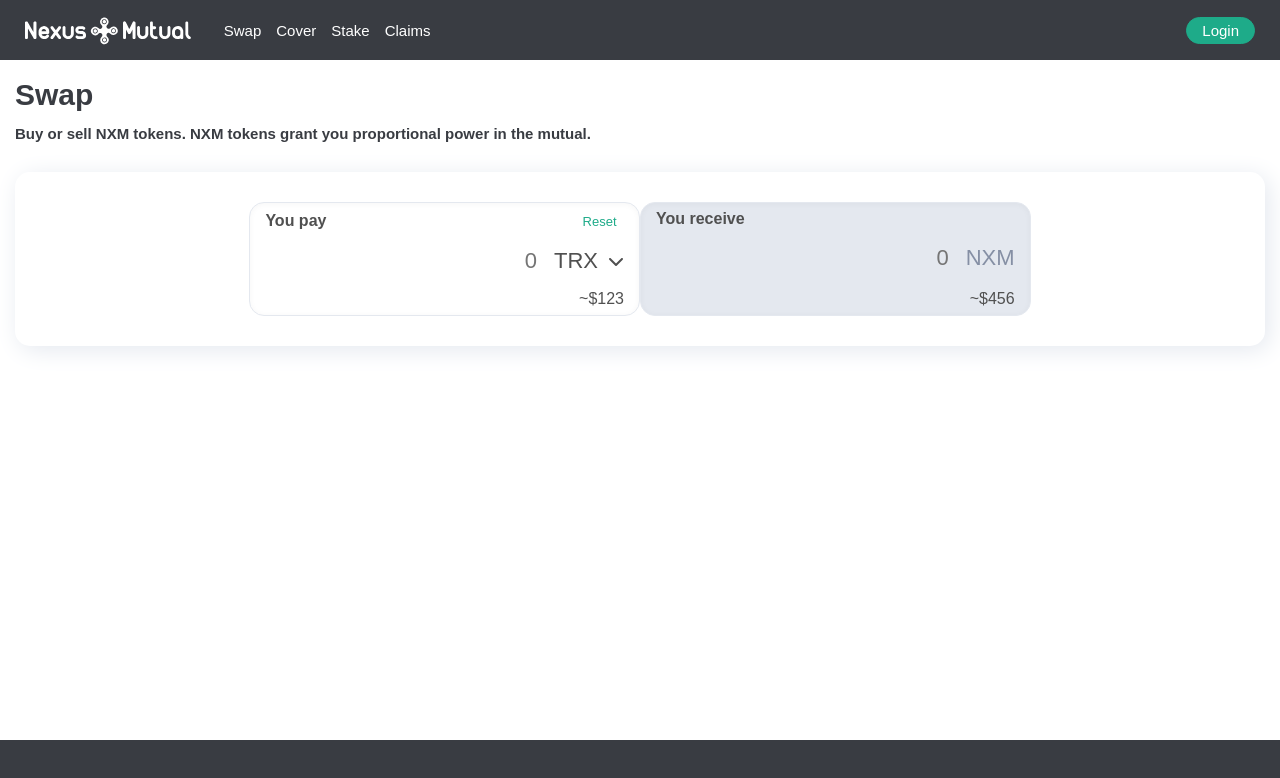
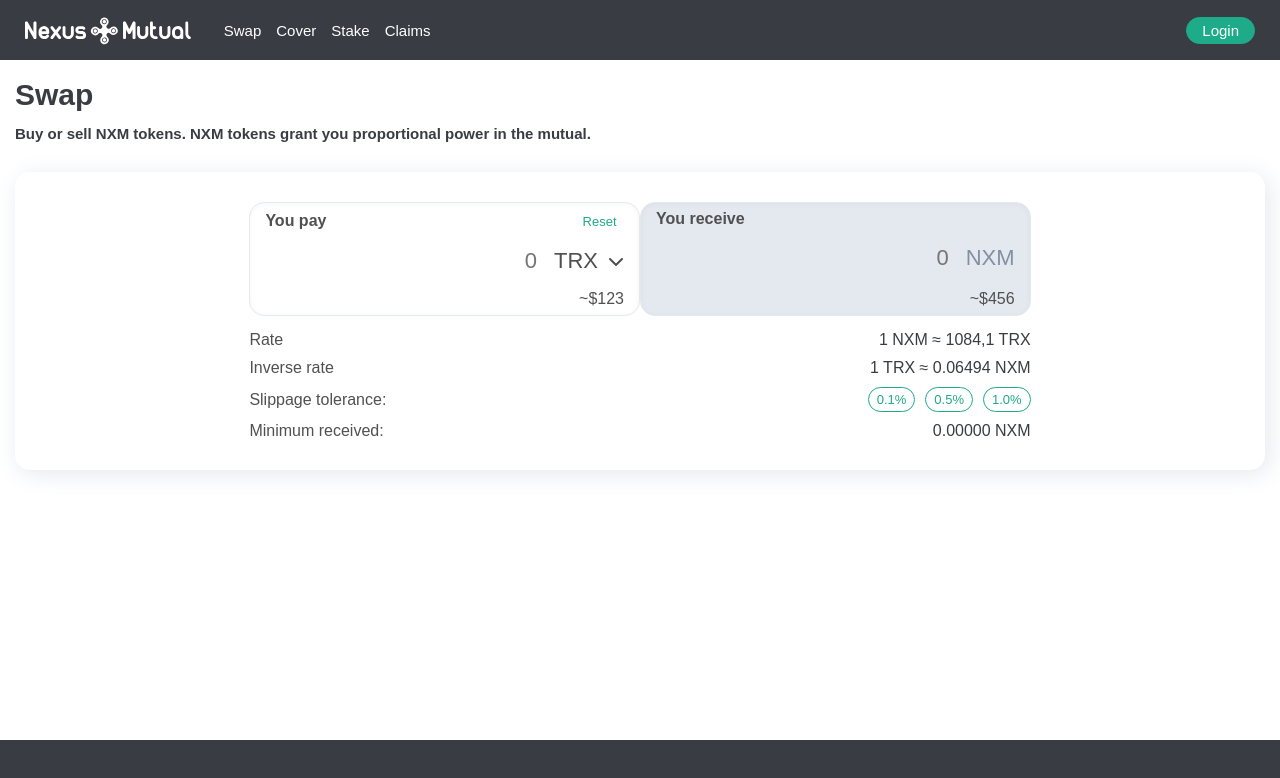
Before and after one commit to cyber-wf13/swap-react, a React (Create React App) app: page / in a window 1280 px wide. Shown: the top 778 px of the page. Built offline with nearby package versions, Linux system fonts and the light colour scheme.

Commit message:
Add string display and percentage selection in the MainContent

```diff
--- a/src/assets/scss/components/_calc.scss
+++ b/src/assets/scss/components/_calc.scss
@@ -12,4 +12,11 @@
     max-width: 465px;
     width: 100%;
   }
+
+  &__body {
+    margin: 15px 0 0;
+    display: flex;
+    flex-direction: column;
+    gap: 10px 0;
+  }
 }
--- /dev/null
+++ b/src/assets/scss/components/_calcRadio.scss
@@ -0,0 +1,27 @@
+.calc-radio {
+  &__input:checked + &__body {
+    background: linear-gradient(-45deg, #50c392, #1eab89, #50c392) 0% 0%/200%;
+    color: #fff;
+  }
+
+  &__body {
+    display: inline-block;
+    border: 1px solid $text;
+    border-radius: $radius;
+    font-size: rem(13);
+    background: transparent;
+    color: $text;
+    padding: 4px 8px;
+    transition: all 0.2s ease-out;
+    cursor: pointer;
+    text-align: center;
+    user-select: none;
+
+    @media (any-hover: hover) {
+      &:hover {
+        background: linear-gradient(-45deg, #50c392, #1eab89, #50c392) 0% 0%/200%;
+        color: #fff;
+      }
+    }
+  }
+}
--- /dev/null
+++ b/src/assets/scss/components/_calcRadiosWrapper.scss
@@ -0,0 +1,4 @@
+.calc-radios {
+  display: flex;
+  gap: 5px 10px;
+}
--- /dev/null
+++ b/src/assets/scss/components/_calcRow.scss
@@ -0,0 +1,10 @@
+.calc-row {
+  display: flex;
+  justify-content: space-between;
+  align-items: center;
+
+  &__text {
+    font-weight: 400;
+    color: $dark;
+  }
+}
--- a/src/assets/scss/style.scss
+++ b/src/assets/scss/style.scss
@@ -28,3 +28,6 @@
 @import "components/calcInput";
 @import "components/inputText";
 @import "components/select";
+@import "components/calcRow";
+@import "components/calcRadio";
+@import "components/calcRadiosWrapper";
--- /dev/null
+++ b/src/components/CalcRadio.jsx
@@ -0,0 +1,15 @@
+const CalcRadio = ({ text, checked = false, ...props }) => {
+  return (
+    <label className="calc-radio">
+      <input
+        type="radio"
+        className="calc-radio__input _visually-hidden"
+        // checked={checked}
+        {...props}
+      />
+      <span className="calc-radio__body">{text}</span>
+    </label>
+  );
+};
+
+export default CalcRadio;
--- /dev/null
+++ b/src/components/CalcRadiosWrapper.jsx
@@ -0,0 +1,37 @@
+import { useId } from "react";
+import CalcRadio from "./CalcRadio";
+
+const CalcRadiosWrapper = () => {
+  const radiosName = useId();
+
+  const onChange = function (e) {
+    const value = e.target.value;
+    // console.log(value);
+  };
+
+  return (
+    <div className="calc-radios">
+      <CalcRadio
+        text={"0.1%"}
+        checked={true}
+        value="0.1"
+        onChange={onChange}
+        name={radiosName}
+      />
+      <CalcRadio
+        text={"0.5%"}
+        value="0.5"
+        onChange={onChange}
+        name={radiosName}
+      />
+      <CalcRadio
+        text={"1.0%"}
+        value="1"
+        onChange={onChange}
+        name={radiosName}
+      />
+    </div>
+  );
+};
+
+export default CalcRadiosWrapper;
--- /dev/null
+++ b/src/components/CalcRow.jsx
@@ -0,0 +1,10 @@
+const CalcRow = ({ text, children }) => {
+  return (
+    <div className="calc-row">
+      <span className="calc-row__text">{text}</span>
+      <div className="calc-row__body">{children}</div>
+    </div>
+  );
+};
+
+export default CalcRow;
--- a/src/components/ContentMain.jsx
+++ b/src/components/ContentMain.jsx
@@ -1,4 +1,6 @@
 import CalcInput from "./CalcInput";
+import CalcRadiosWrapper from "./CalcRadiosWrapper";
+import CalcRow from "./CalcRow";
 
 const ContentMain = (props) => {
   const selectOptions = [
@@ -7,7 +9,7 @@
   ];
 
   const onInput = function (inputValue, selectedValue) {
-    console.log(inputValue, selectedValue);
+    // console.log(inputValue, selectedValue);
   };
 
   return (
@@ -31,7 +33,14 @@
           footerText="456"
         />
       </div>
-      <div className="calc__body"></div>
+      <div className="calc__body">
+        <CalcRow text={"Rate"}>1 NXM ≈ 1084,1 TRX</CalcRow>
+        <CalcRow text={"Inverse rate"}>1 TRX ≈ 0.06494 NXM</CalcRow>
+        <CalcRow text={"Slippage tolerance:"}>
+          <CalcRadiosWrapper />
+        </CalcRow>
+        <CalcRow text={"Minimum received:"}>0.00000 NXM</CalcRow>
+      </div>
     </div>
   );
 };
```
